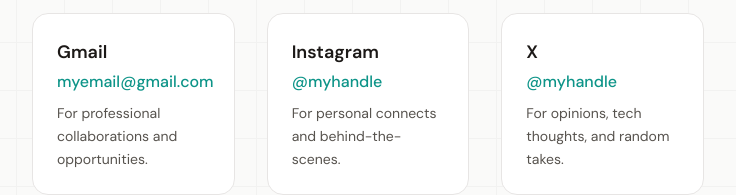
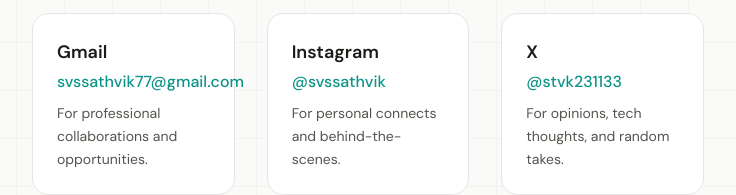
Before and after one commit to svssathvik7/portfolio, a React (Vite) app in the folder frontend/: page / in a window 1280 px wide. Shown: the part 1878-2073 px from the top of the page, without its empty margins (272-1008 px from the left). Built offline with nearby package versions, Linux system fonts and the light colour scheme.

Commit message:
chore: update connect handles

```diff
--- a/frontend/src/components/Connect.tsx
+++ b/frontend/src/components/Connect.tsx
@@ -13,24 +13,24 @@ const CONTACTS: ContactItem[] = [
   {
     id: 'gmail',
     label: 'Gmail',
-    value: 'myemail@gmail.com',
-    href: 'mailto:myemail@gmail.com',
+    value: 'svssathvik77@gmail.com',
+    href: 'mailto:svssathvik77@gmail.com',
     caption: 'For professional collaborations and opportunities.',
     isExternal: false,
   },
   {
     id: 'instagram',
     label: 'Instagram',
-    value: '@myhandle',
-    href: 'https://instagram.com/myhandle',
+    value: '@svssathvik',
+    href: 'https://instagram.com/svssathvik',
     caption: 'For personal connects and behind-the-scenes.',
     isExternal: true,
   },
   {
     id: 'x',
     label: 'X',
-    value: '@myhandle',
-    href: 'https://x.com/myhandle',
+    value: '@stvk231133',
+    href: 'https://x.com/stvk231133',
     caption: 'For opinions, tech thoughts, and random takes.',
     isExternal: true,
   },
```
